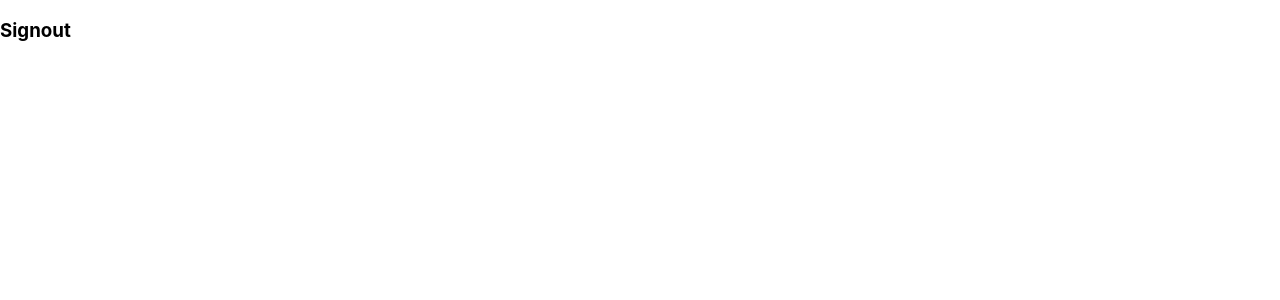
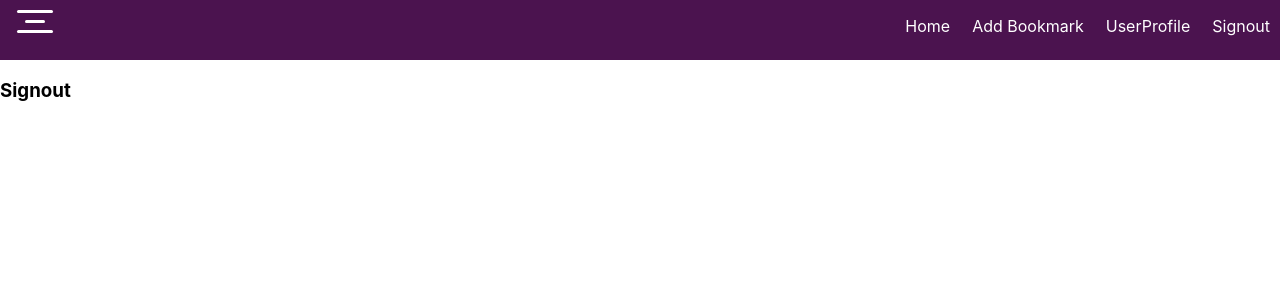
Before and after one commit to FunbiOyede/inii, a React (Create React App) app: page /Signout in a window 1280 px wide. Shown: the top 300 px of the page. Built offline with nearby package versions, Linux system fonts and the light colour scheme.

Commit message:
more styles on the sidedrawerand landing page

```diff
--- a/src/component/LandingPage/LandingPage.module.css
+++ b/src/component/LandingPage/LandingPage.module.css
@@ -60,8 +60,10 @@
     #3c1053,
     #ad5389
   ); /* W3C, IE 10+/ Edge, Firefox 16+, Chrome 26+, Opera 12+, Safari 7+ */
+  transition: 0.5s linear;
 }
 
 .Main div button:hover {
-  color: rgb(233, 233, 233);
+  color: white;
+  background: rgb(48, 45, 45);
 }
--- a/src/component/SideDrawer/SideDrawer.module.css
+++ b/src/component/SideDrawer/SideDrawer.module.css
@@ -8,6 +8,8 @@
   padding: 10px 0;
   box-sizing: border-box;
   cursor: pointer;
+  z-index: 1;
+  background-color: transparent;
 }
 
 .FirstBar {
@@ -16,6 +18,8 @@
   background-color: white;
   margin-left: 30px;
   margin-bottom: 7px;
+  transition: 0.3s;
+  border-radius: 6px;
 }
 .SecondBar {
   width: 52%;
@@ -23,6 +27,8 @@
   background-color: white;
   margin-left: 30px;
   margin-bottom: 7px;
+  transition: 0.3s;
+  border-radius: 6px;
 }
 
 .ThirdBar {
@@ -31,4 +37,6 @@
   background-color: white;
   margin-left: 30px;
   margin-bottom: 7px;
+  transition: 0.3s;
+  border-radius: 6px;
 }
--- a/src/component/Signout/Signout.jsx
+++ b/src/component/Signout/Signout.jsx
@@ -1,7 +1,9 @@
 import React from "react";
+import Navigation from "../Navigation/Navigation";
 
 const Signout = props => (
   <div>
+    <Navigation />
     <h3>Signout</h3>
   </div>
 );
```
